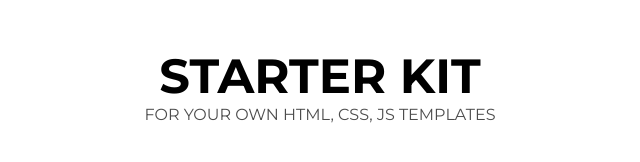
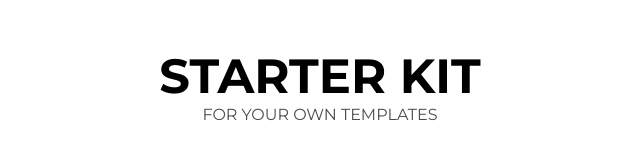
Before and after one commit to les4ne/gulp-starter-kit, a website: page index.html in a window 1280 px wide. Shown: the part 412-574 px from the top of the page, without its empty margins (320-960 px from the left). Drawn offline with nearby package versions, Linux system fonts and the light colour scheme; files that its build step writes are made by us from their sources.

Commit message:
refactor: update index.html

```diff
--- a/index.html
+++ b/index.html
@@ -16,6 +16,6 @@
       alt=""
     />
     <h1>Starter Kit</h1>
-    <p>For Your Own HTML, CSS, JS Templates</p>
+    <p>For Your Own Templates</p>
   </body>
 </html>
```
